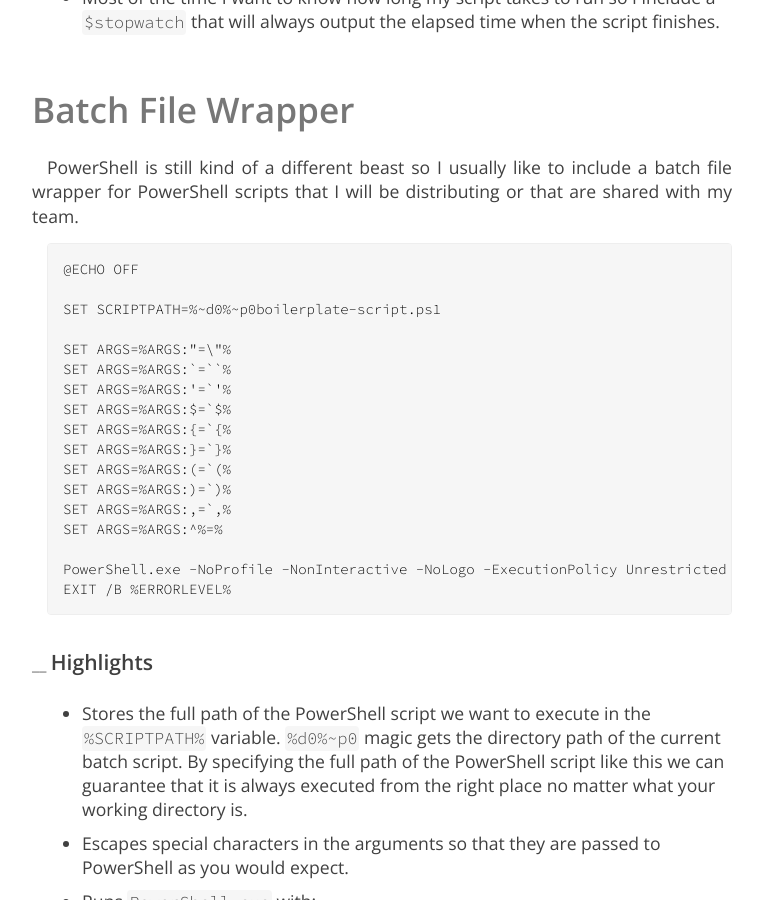
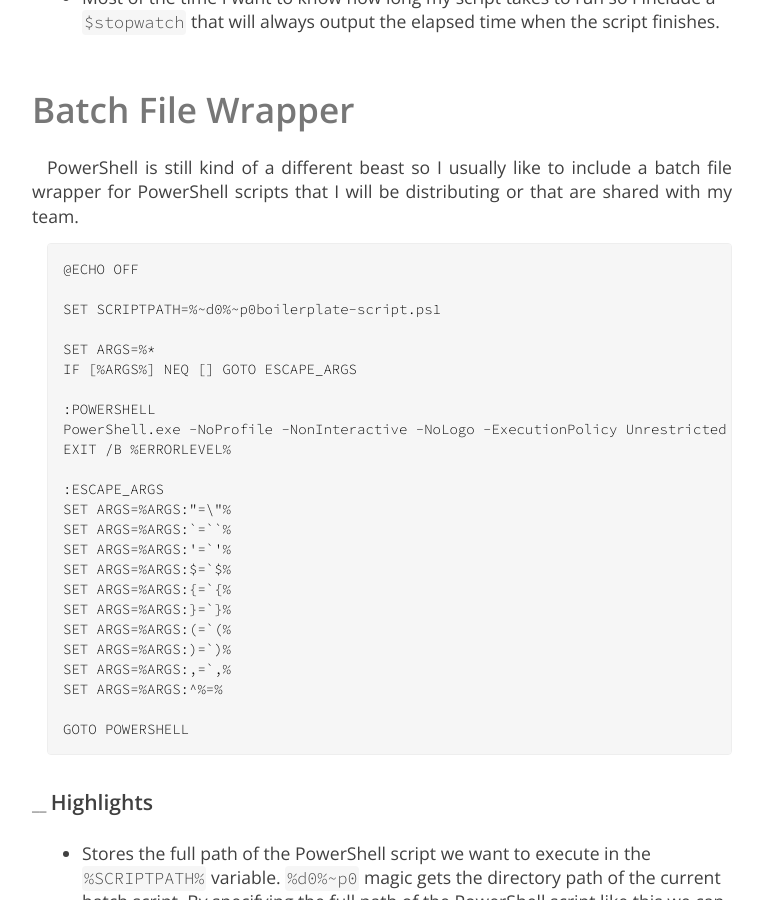
Before and after one commit to jpoehls/zduck.com, a Jekyll site: the page built from _posts/2013/2013-12-18-powershell-script-boilerplate.md, in a window 1280 px wide and 900 px high, scrolled down 941 px. Shown: the whole window, without its empty margins (258-1021 px from the left). Built offline with Jekyll 4.4.1, drawn with Linux system fonts in a browser that asks for light colours; Markdown is read by kramdown in place of the engine named in the settings; comment, search, counter and statistics services are not loaded.

Commit message:
Fixing the batch file wrapper

```diff
--- a/_posts/2013/2013-12-18-powershell-script-boilerplate.md
+++ b/_posts/2013/2013-12-18-powershell-script-boilerplate.md
@@ -50,6 +50,14 @@ that are shared with my team.
 
 SET SCRIPTPATH=%~d0%~p0boilerplate-script.ps1
 
+SET ARGS=%*
+IF [%ARGS%] NEQ [] GOTO ESCAPE_ARGS
+
+:POWERSHELL
+PowerShell.exe -NoProfile -NonInteractive -NoLogo -ExecutionPolicy Unrestricted -Command "&amp; { $ErrorActionPreference = 'Stop'; &amp; '%SCRIPTPATH%' @args; EXIT $LASTEXITCODE }" %ARGS%
+EXIT /B %ERRORLEVEL%
+
+:ESCAPE_ARGS
 SET ARGS=%ARGS:"=\"%
 SET ARGS=%ARGS:`=``%
 SET ARGS=%ARGS:'=`'%
@@ -61,8 +69,7 @@ SET ARGS=%ARGS:)=`)%
 SET ARGS=%ARGS:,=`,%
 SET ARGS=%ARGS:^%=%
 
-PowerShell.exe -NoProfile -NonInteractive -NoLogo -ExecutionPolicy Unrestricted -Command "&amp; { $ErrorActionPreference = 'Stop'; &amp; '%SCRIPTPATH%' @args; EXIT $LASTEXITCODE }" %ARGS%
-EXIT /B %ERRORLEVEL%
+GOTO POWERSHELL
 </pre>
 
 ### Highlights
```
